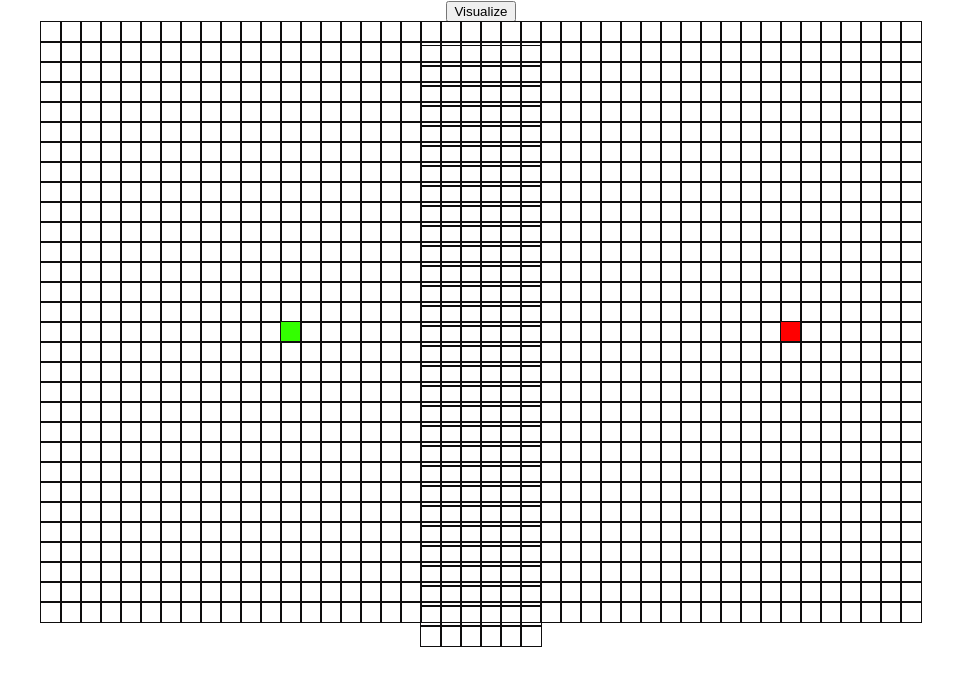
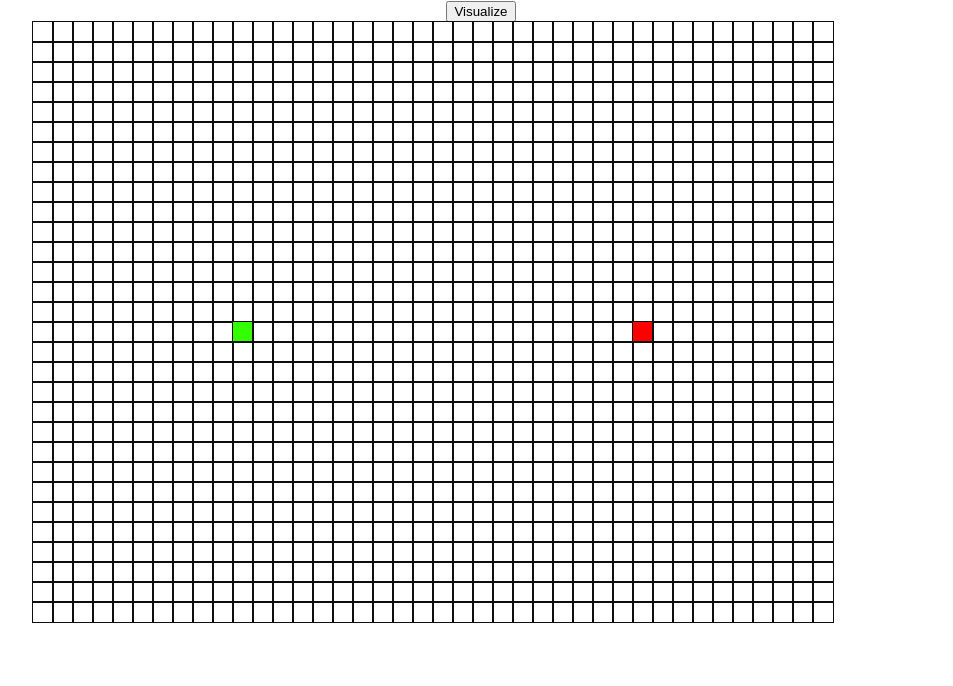
Before and after one commit to iparitosh-singh/PathFinding_Clement, a React (Create React App) app: page / in a window 1280 px wide. Shown: the top 686 px of the page, without its empty margins (159-1112 px from the left). Built offline with nearby package versions, Linux system fonts and the light colour scheme.

Commit message:
Start and Finish are now movable
Start and Finish are now moveable thanks to initStart and initFinish
state

```diff
--- a/src/App.tsx
+++ b/src/App.tsx
@@ -1,10 +1,14 @@
 import './App.css';
-import DevBoard from './components/Board'
+import Board from './components/Board'
 
 function App() {
+  const HEIGHT = 30, WIDTH = 40
   return (
     <div className="App">
-      <DevBoard />
+      <Board
+        height={HEIGHT}
+        width={WIDTH}
+      />
     </div>
   );
 }
--- a/src/algorithms/bfsSearch.ts
+++ b/src/algorithms/bfsSearch.ts
@@ -23,14 +23,14 @@ const BFS = (grid: algorithmNode[][], start: cordinate, finish: cordinate): retu
     while (rq.length && cq.length) {
         let r = rq.shift()
         let c = cq.shift()
-
+        if (flag)
+            break
+        if (r !== undefined && c !== undefined) {
             if (r === finish.row && c === finish.col) {
                 endReached = true
-            if (r !== undefined && c !== undefined)
                 nodeVisitedOrder.push(grid[r][c])
                 break
             }
-
             for (let i = 0; i < 4; i++) {
                 if (r !== undefined && c !== undefined) {
                     let rr = r + dr[i]
@@ -40,8 +40,7 @@ const BFS = (grid: algorithmNode[][], start: cordinate, finish: cordinate): retu
                     if (rr >= R || cc >= C) continue
 
                     if (visited[rr][cc]) continue
-                if (grid[rr][cc].status === 'unweighted-wall') continue
-
+                    if (grid[rr][cc].status === 'unweighted-wall' || grid[rr][cc].status === 'weighted-wall') continue
 
                     rq.push(rr)
                     cq.push(cc)
@@ -49,14 +48,16 @@ const BFS = (grid: algorithmNode[][], start: cordinate, finish: cordinate): retu
                     grid[rr][cc].previousNode = grid[r][c]
                     nodeVisitedOrder.push(grid[rr][cc])
                     if (rr === finish.row && cc === finish.col) {
+                        endReached = true
                         flag = true
                         break
                     }
                 }
-            if (flag)
-                break
+            }
+
         }
     }
+
     let path: algorithmNode[] = []
     if(endReached){
         let currentNode: algorithmNode | undefined
--- a/src/components/Board/index.tsx
+++ b/src/components/Board/index.tsx
@@ -2,67 +2,103 @@ import React, { useEffect, useState} from 'react'
 import Node from '../Node'
 import './Board.css'
 import BFS from '../../algorithms/bfsSearch'
-import {algorithmNode, cordinate} from '../../interfaces'
+import {algorithmNode, cordinate, BoardProps} from '../../interfaces'
 
-const HIEGHT = 30
-const WIDTH = 50
 
 type NodeHandle = React.ElementRef<typeof Node>
+
 interface gridNode {
     row: number,
     col: number,
-    ref: any
+    ref: React.RefObject<NodeHandle>
+    isStart: boolean,
+    isFinish: boolean
 }
 
 
-const Board : React.FC = () => {
+const Board : React.FC<BoardProps> = (props) => {
+    const {height, width} = props
+    const [nodePressed, setNodePressed] = useState<string>('')
     const [isMousePressed, setIsMousePressed] = useState<boolean>(false)
     const [grid, setGrid] = useState<gridNode[][]>([])
-    const [start] = useState<cordinate>({
-        row: Math.floor(HIEGHT / 2),
-        col: Math.floor(WIDTH / 4)
+    const [initStart] = useState<cordinate>({
+        row: Math.floor(height / 2),
+        col: Math.floor(width / 4)
     })
-    const [finish] = useState<cordinate>({
-        row: Math.floor(HIEGHT / 2),
-        col: Math.floor(3 * WIDTH / 4)
+    const [initFinish] = useState<cordinate>({
+        row: Math.floor(height / 2),
+        col: Math.floor(3 * width / 4)
     })
-    const makeGrid = (): void => {
+    const [start, setStart] = useState<cordinate>()
+    const [finish, setFinish] = useState<cordinate>()
+    useEffect(() => {
+        const makeGrid = (): gridNode[][] => {
             const newGrid: gridNode[][] = []
-        for (let i = 0; i < HIEGHT; i++) {
+            for (let i = 0; i < height; i++) {
                 const gridRow: gridNode[] = []
-            for (let j = 0; j < WIDTH; j++) {
+                for (let j = 0; j < width; j++) {
                     const node: gridNode = {
                         row: i,
                         col: j,
-                    ref: React.createRef<NodeHandle>()
+                        ref: React.createRef<NodeHandle>(),
+                        isStart: false,
+                        isFinish: false
+                    }
+                    if (i === initStart.row && j === initStart.col) {
+                        node.isStart = true
+                    }
+                    else if (i === initFinish.row && j === initFinish.col) {
+                        node.isFinish = true
                     }
                     gridRow.push(node)
                 }
                 newGrid.push(gridRow)
             }
-        setGrid(newGrid)
+            return newGrid
         }
-
-    useEffect(() => {
-        makeGrid()
-    }, [])
+        setStart(initStart)
+        setFinish(initFinish)
+        setGrid(makeGrid())
+    }, [height, width, initStart, initFinish])
 
     const handleMouseDown = (row: number, col: number) : void => {
         setIsMousePressed(true)
         const nodeRef = grid[row][col].ref
-        const nodeState = nodeRef.current.state
-        if(nodeState !== 'start' && nodeState !== 'end'){
-            nodeRef.current.changeStatus('unweighted-wall')
+        const nodeState = nodeRef.current?.status
+        if(nodeState)
+            setNodePressed(nodeState)
+
+        if(nodeState !== 'start' && nodeState !== 'finish'){
+            changeNormal(grid[row][col], 'unweighted-wall')
         }
     }
+
     const handleMouseEnter = (row: number, col: number): void => {
-        if(!isMousePressed) return
+        if (!isMousePressed) return
         const nodeRef = grid[row][col].ref
-        const nodeState = nodeRef.current.state
-        if(nodeState !== 'start' && nodeState !== 'end'){
-            nodeRef.current.changeStatus('unweighted-wall')
+        const nodeState = nodeRef.current?.status
+        if (nodePressed !== 'start' && nodePressed !== 'finish') {
+            if (nodeState !== 'start' && nodeState !== 'finish') {
+                changeNormal(grid[row][col], 'unweighted-wall')
             }
         }
+        else {
+            if(nodePressed === 'start')
+                setStart({row, col})
+            if(nodePressed === 'finish')
+                setFinish({row, col})
+            nodeRef.current?.changeStatus(nodePressed)
+        }
+    }
+    const handleMouseLeave = (row: number, col: number) => {
+        if (!isMousePressed) return
+        if (nodePressed !== 'start' && nodePressed !== 'finish') return
+        const nodeRef = grid[row][col].ref
+        const prevStatus = nodeRef.current?.prevState
+        if (prevStatus)
+            nodeRef.current?.changeStatus(prevStatus)
+    }
+
 
     const handleMouseUp = (event: React.MouseEvent) : void => {
         setIsMousePressed(false)
@@ -72,8 +108,8 @@ const Board : React.FC = () => {
         for(let i = 0; i < path.length; i++){
             setTimeout(() => {
                 const node = path[i]
-                const nodeRef = grid[node.row][node.col].ref.current
-                nodeRef.changeStatus('path')
+                const nodeRef = grid[node.row][node.col].ref
+                nodeRef.current?.changeStatus('path')
             }, 20 * i)
         }
     }
@@ -84,15 +120,19 @@ const Board : React.FC = () => {
                 setTimeout(() => {
                     if(endReached && path) animatePath(path)
                     else alert('no path found')
-                }, 5 * i)
+                }, 20 * i)
                 return
             }
             setTimeout(() => {
                 const node = nodeVisitedOrder[i]
-                const nodeRef = grid[node.row][node.col].ref.current
-                nodeRef.changeStatus('visited')
-            }, 5 * i)
+                const nodeRef = grid[node.row][node.col].ref
+                nodeRef.current?.changeStatus('visited')
+            }, 20 * i)
         }
+    }
+    const changeNormal = (node: gridNode, status: string): void => {
+        const nodeRef = grid[node.row][node.col].ref
+        nodeRef.current?.changeStatus(status)
     }
 
     const handleVisualize = (): void => {
@@ -100,19 +140,27 @@ const Board : React.FC = () => {
         for(let i = 0; i < grid.length; i++){
             let nodeRow : algorithmNode[] = []
             for(let j = 0; j < grid[i].length; j++){
-                let newNode : algorithmNode = {
+                const nodeRef = grid[i][j].ref
+                if(nodeRef && nodeRef.current?.status){
+                    let newNode: algorithmNode = {
                         row: i,
                         col: j,
-                    status: grid[i][j].ref.current.status,
+                        status: nodeRef.current?.status,
                         previousNode: undefined
                     }
                     nodeRow.push(newNode)
                 }
+            }
             nodeGrid.push(nodeRow)
         }
-        const {endReached, path, nodeVisitedOrder} = BFS(nodeGrid, start, finish)
+
+        if(start && finish){
+            const { endReached, path, nodeVisitedOrder } = BFS(nodeGrid, start, finish)
             aninimateVisitedNode(nodeVisitedOrder, path, endReached)
         }
+    }
+
+
     return (
         <div>
             <button onClick={handleVisualize}>Visualize</button>
@@ -121,7 +169,6 @@ const Board : React.FC = () => {
                     e.preventDefault()
                     setIsMousePressed(true)
                 }}
-                onMouseLeave={handleMouseUp}
             >
                 {grid.map((row, rowInd) => {
                     return (
@@ -130,15 +177,16 @@ const Board : React.FC = () => {
                                 const { row, col, ref } = node
                                 return (
                                     <Node
-                                        start={start}
-                                        finish={finish}
+                                        isStart={initStart}
+                                        isFinish={initFinish}
                                         ref={ref}
                                         key={colInd}
                                         row={row}
                                         col={col}
                                         onMouseDown={handleMouseDown}
+                                        onMouseUp={handleMouseUp}
                                         onMouseEnter={handleMouseEnter}
-                                        onMouseUp={handleMouseUp}
+                                        onMouseLeave={handleMouseLeave}
                                     ></Node>
                                 )
                             })}
--- a/src/components/Node/index.tsx
+++ b/src/components/Node/index.tsx
@@ -31,31 +31,39 @@ const getClassNameFromStatus = (newStatus: string): string => {
 
 export interface NodeHandle {
     changeStatus: (status: string) => void,
-    status: string
+    status: string,
+    prevState: string
 }
 
 const Node: React.ForwardRefRenderFunction<NodeHandle, NodeProps> = (props, ref) => {
     const [className, setClassName] = useState<string>('node')
+    const [prevState, setPrevState] = useState<string>('univisted')
     const [status, setStatus] = useState<string>('unvisited')
+    const {isStart, isFinish, row, col} = props
 
     useEffect(() => {
-        if(props.start.row === props.row && props.start.col === props.col){
-            changeStatus('start')
+        let status = 'unvisited'
+        if(isStart.row === row && isStart.col === col){
+            status = 'start'
         }
-        if(props.finish.row === props.row && props.finish.col === props.col){
-            changeStatus('finish')
+        else if(isFinish.row === row && col === isFinish.col){
+            status = 'finish'
         }
-    }, [props])
+        setStatus(status)
+        setClassName(getClassNameFromStatus(status))
+    }, [isStart, isFinish, row, col])
 
-    const changeStatus = (status: string): void => {
-        setClassName(getClassNameFromStatus(status))
-        setStatus(status)
+    const changeStatus = (newStatus: string): void => {
+        setClassName(getClassNameFromStatus(newStatus))
+        setPrevState(status)
+        setStatus(newStatus)
     }
 
     useImperativeHandle(ref, () => {
         return {
             changeStatus,
             status,
+            prevState
         }
     })
     return (
@@ -66,6 +74,7 @@ const Node: React.ForwardRefRenderFunction<NodeHandle, NodeProps> = (props, ref)
             }}
             onMouseEnter={() => props.onMouseEnter(props.row, props.col)}
             onMouseUp={props.onMouseUp}
+            onMouseLeave={() => props.onMouseLeave(props.row, props.col)}
         >
         </div>
     )
--- a/src/index.tsx
+++ b/src/index.tsx
@@ -1,15 +1,5 @@
-import React from 'react';
 import ReactDOM from 'react-dom';
 import './index.css';
 import App from './App';
-import reportWebVitals from './reportWebVitals';
 
-ReactDOM.render(
-    <App />,
-  document.getElementById('root')
-);
-
-// If you want to start measuring performance in your app, pass a function
-// to log results (for example: reportWebVitals(console.log))
-// or send to an analytics endpoint. Learn more: https://bit.ly/CRA-vitals
-reportWebVitals();
+ReactDOM.render(<App/>,document.getElementById('root'))
```
Also changed, not shown: src/interfaces/index.ts (+9 -3 lines), 1 other file (tests, documents, lock files or other folders). Lines whose indentation alone changed are shown as unchanged.
